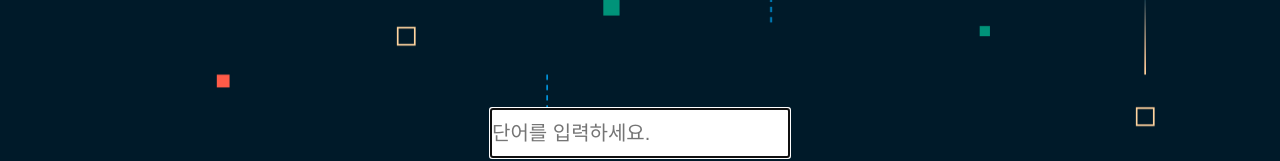
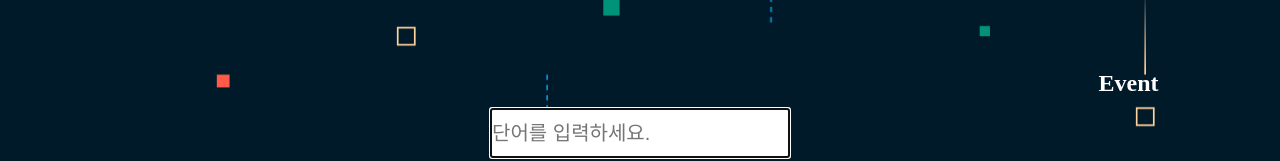
Before and after one commit to ParkGMo/Portfolio---ParkGeunMo, a plain HTML site: page typingGame.html/typingGame_jQuery practice.html in a window 1280 px wide. Shown: the part 532-693 px from the top of the page. Drawn offline with Linux system fonts and the light colour scheme.

Commit message:
5.30.17:33

```diff
--- a/typingGame.html/typingGame_jQuery practice.html
+++ b/typingGame.html/typingGame_jQuery practice.html
@@ -39,6 +39,12 @@
       position: absolute;
       top: 80%;
     }
+    .word {
+      font-size: x-large;
+      color: white;
+      font-weight: bold;
+      position: absolute;
+    }
     .score {
       width: 20%;
       height: 10%;
@@ -52,6 +58,7 @@
   </style>
   <body>
     <div id="container">
+      <!-- <div><span class="word">DW</span></div> -->
       <input type="text" id="input" placeholder="단어를 입력하세요." />
     </div>
     <div class="score">총점 : 0</div>
@@ -69,7 +76,40 @@
     const $container = $("#container");
     const $input = $("#input");
     input.focus();
+    let score = 0;
+    let count = 0;
 
-    let score = 0;
+    const maxWidth = $container.width() - 90;
+    const maxHeight = $container.height() - 100;
+    const createSpan = $(`<span></span>`);
+
+    function init() {
+      $(words).each((i, el) => {
+        createSpan[0].innerHTML = el;
+        console.log(createSpan[0]);
+
+        const $span = $(createSpan);
+        // console.log(e);
+        $span.addClass("word");
+        $span.attr("id", el);
+        $container.append($span);
+        $span.css({
+          left: `${Math.random() * maxWidth}px`,
+          top: `${Math.random() * maxHeight}px`,
+        });
+      });
+    }
+    // console.log($(createDiv)[0]);
+
+    const inputVal = $input[0].value;
+
+    function rainWord() {
+      // divId.setInterval((e) => {
+      //   console.log(e);
+      // }, 1000);
+    }
+
+    init();
+    rainWord();
   </script>
 </html>
```
